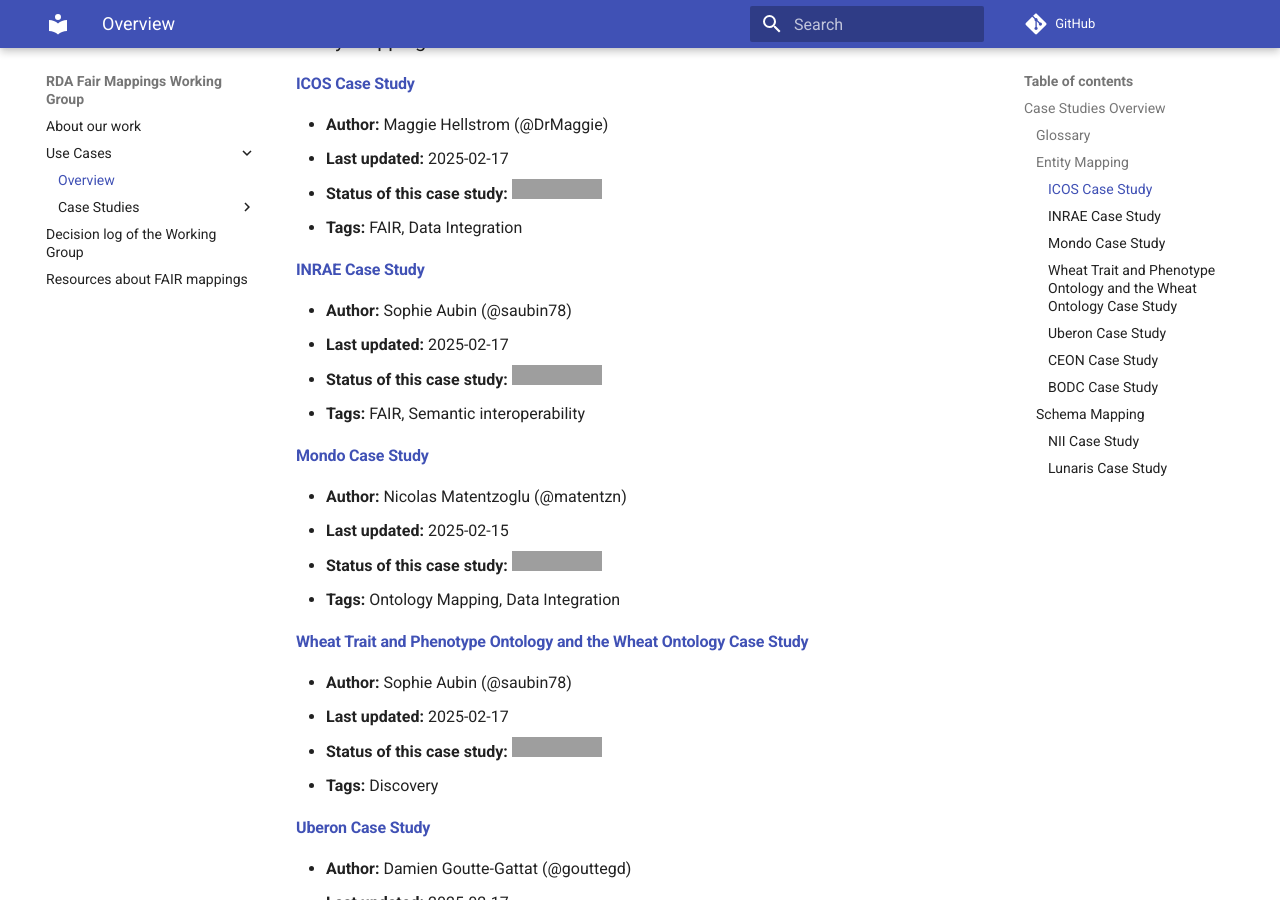
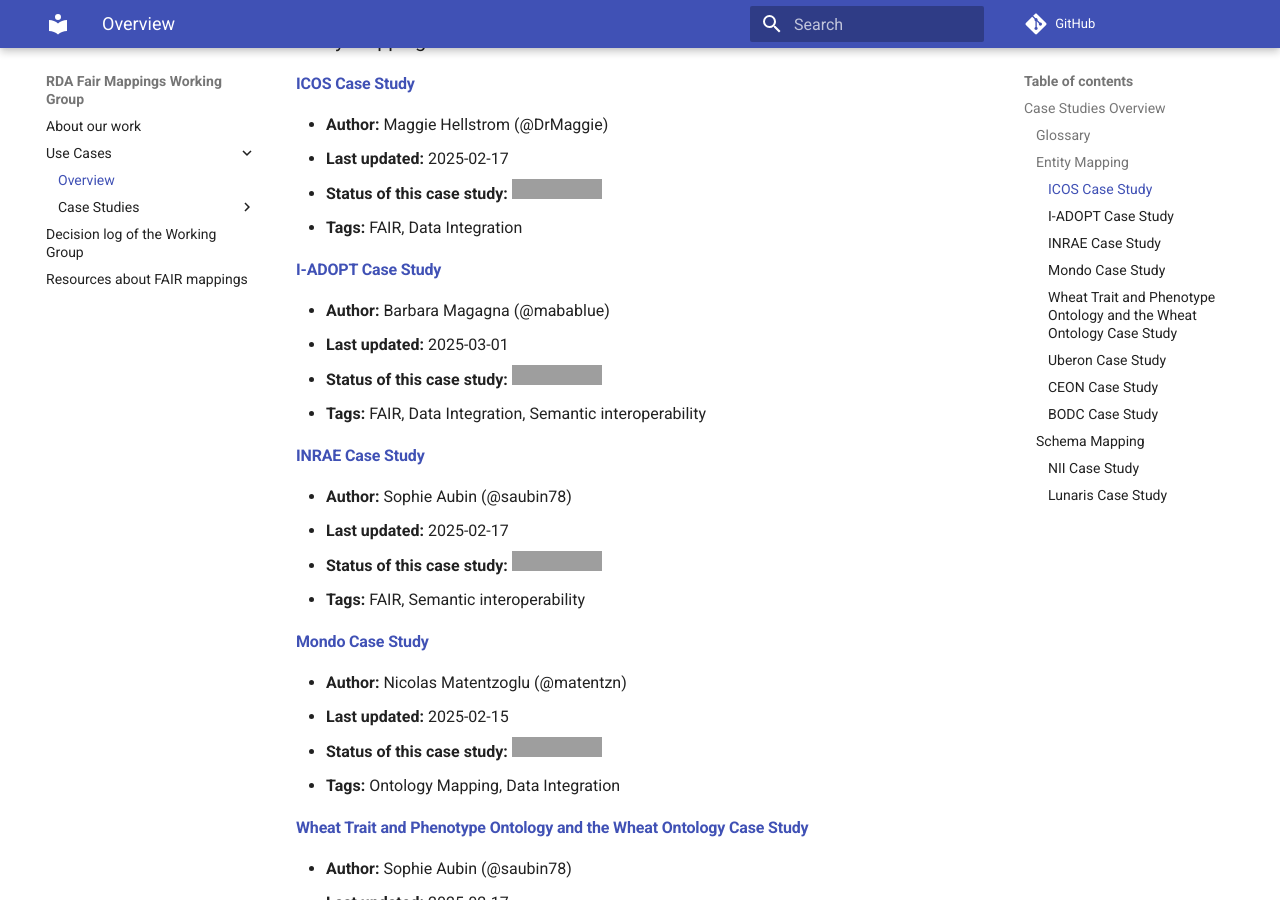
Before and after one commit to mapping-commons/rda-fair-mappings, an MkDocs documentation site: the page built from docs/use-cases.md, in a window 1280 px wide and 900 px high, scrolled down 502 px. Built offline with MkDocs 1.6.1 and Material for MkDocs 9.7.7, drawn with Linux system fonts in a browser that asks for light colours; comment, search, counter and statistics services are not loaded; grey boxes are pictures that could not be loaded.

Commit message:
Regenerate documentation pages

```diff
--- a/docs/use-cases.md
+++ b/docs/use-cases.md
@@ -21,6 +21,14 @@
 - **Last updated:** 2025-02-17
 - **Status of this case study:** ![Status](https://img.shields.io/badge/Draft-yellow)
 - **Tags:** FAIR, Data Integration
+
+
+#### [I-ADOPT Case Study](case-study/case-study-i-adopt.md)
+
+- **Author:** Barbara Magagna (@mabablue)
+- **Last updated:** 2025-03-01
+- **Status of this case study:** ![Status](https://img.shields.io/badge/Draft-yellow)
+- **Tags:** FAIR, Data Integration, Semantic interoperability
 
 
 #### [INRAE Case Study](case-study/case-study-inrae.md)
--- a/mkdocs.yml
+++ b/mkdocs.yml
@@ -64,6 +64,7 @@ nav:
           - Circular Economy Ontologies: case-study/case-study-ceon.md
           - Wheat Ontology: case-study/case-study-wheatontology.md
           - NII Data Governance: case-study/case-study-nii.md
+          - I-ADOPT: case-study/case-study-i-adopt.md
   - Decision log of the Working Group: decision-log.md
   - Resources about FAIR mappings: resources.md
 repo_url: https://github.com/mapping-commons/rda-fair-mappings/
```
Also changed, not shown: docs/case-study/case-study-i-adopt.md (added, +64 -0 lines), src/docs/use-cases.md (+8 -0 lines), docs/img/I-ADOPT_use_case1.png (added), docs/img/I-ADOPT_use_case2a.png (added), docs/img/I-ADOPT_use_case2b.png (added), docs/img/I-ADOPT_use_case2c.png (added), docs/img/I-ADOPT_use_case3.png (added).
